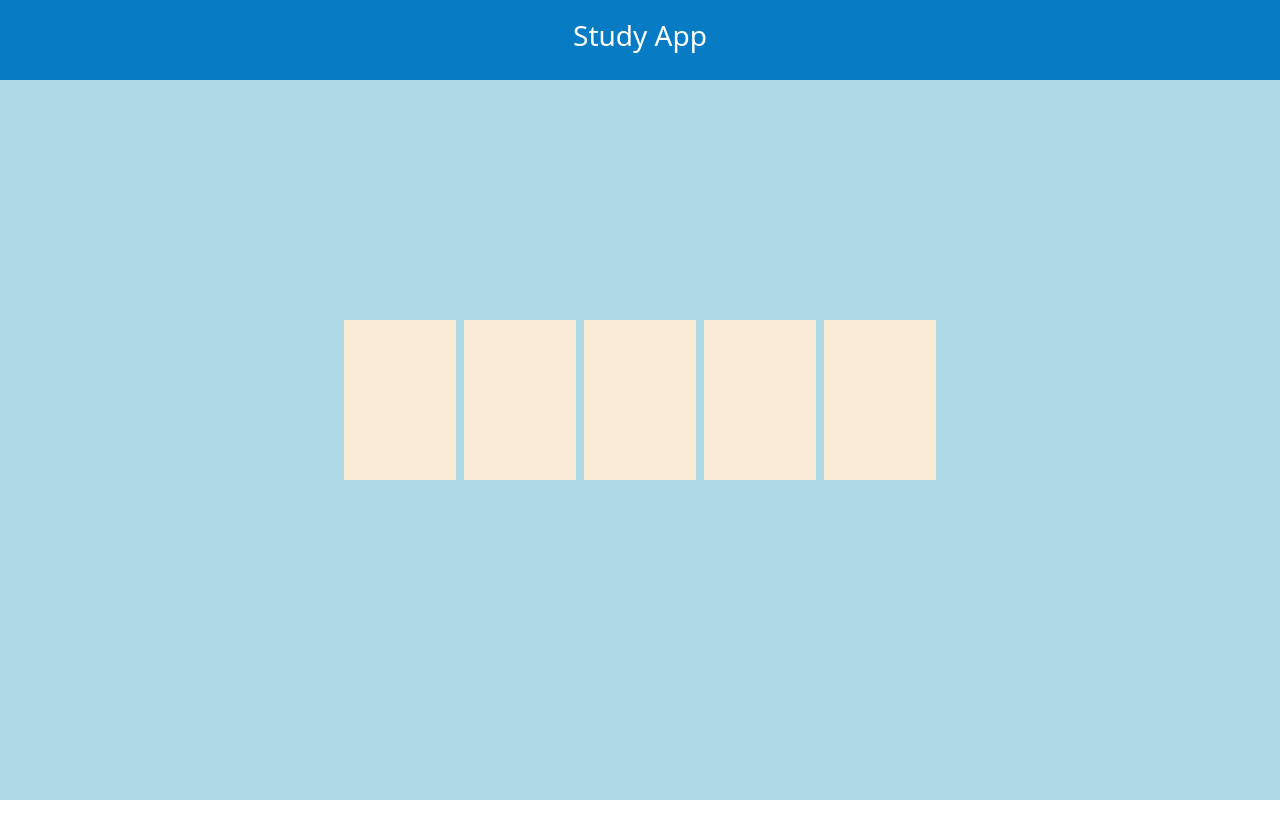
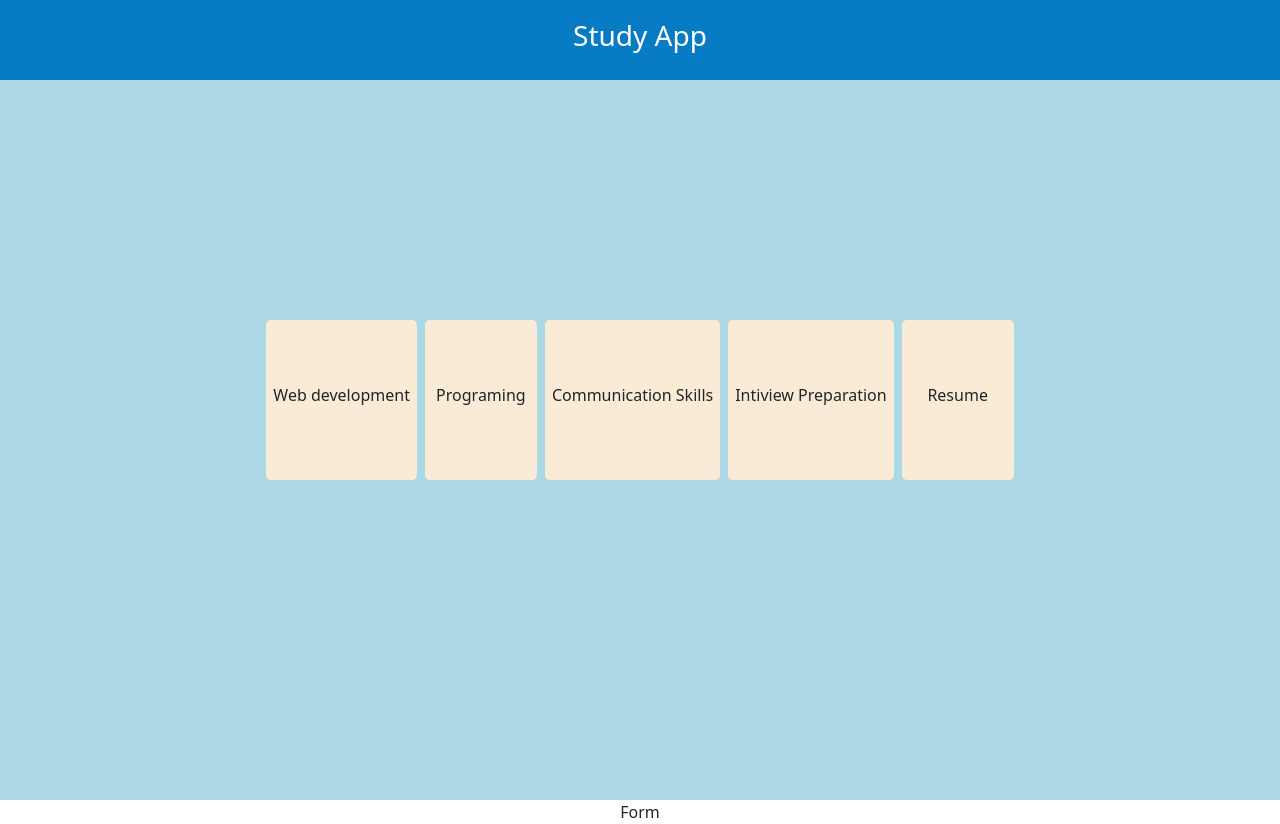
Before and after one commit to anithaeee/todolist-app, a React (Create React App) app: page / in a window 1280 px wide. Before the commit the page ends 800 px from the top, so only its background shows below. Built offline with nearby package versions, Linux system fonts and the light colour scheme.

Commit message:
git commit

```diff
--- a/src/App.js
+++ b/src/App.js
@@ -3,13 +3,15 @@ import './App.css';
 import '../src/Todoapp/todoapp.css';
 import Todoapp from './Todoapp/Todoapp.js';
 import Header from '../src/Header/Header.js';
+import Form from '../src/Form/Form'
+
 function App() {
   return (
     <div className="App">
       <>
       <Header />
       <Todoapp />
-
+      <Form />
       </>
     </div>
   );
--- /dev/null
+++ b/src/Form/Form.js
@@ -0,0 +1,9 @@
+import React from 'react'
+import './Form.css';
+const Form = () => {
+  return (
+    <div>Form</div>
+  )
+}
+
+export default Form;
--- a/src/Todoapp/Todoapp.css
+++ b/src/Todoapp/Todoapp.css
@@ -21,10 +21,18 @@
   flex-direction: row;
 }
 .Tile1 {
-  font-display: flex;
+  display: flex;
   align-items: center;
   justify-content: center;
   min-height: 10rem;
   min-width: 7rem;
   background-color: antiquewhite;
+  border-radius: 5px;
+  padding-inline: 7px;
 }
+.container1:hover{
+  background-color: aqua;
+}
+.Tile1:hover {
+  background-color: aquamarine;
+}
--- a/src/Todoapp/Todoapp.js
+++ b/src/Todoapp/Todoapp.js
@@ -8,18 +8,23 @@ const Todoapp = () => {
   return (
     <div className="container1">
       <div className="Tile1">
+        <h6>Web development</h6>
       </div>
       <div style={{width:"8px"}}></div>
       <div className="Tile1">
+        <h6>Programing</h6>
       </div>
       <div style={{width:"8px"}}></div>
       <div className="Tile1">
+        <h6>Communication Skills</h6>
       </div>
       <div style={{width:"8px"}}></div>
       <div className="Tile1">
+        <h6>Intiview Preparation</h6>
       </div>
       <div style={{width:"8px"}}></div>
       <div className="Tile1">
+        <h6>Resume</h6>
       </div>
      </div>
   )
```
Also changed, not shown: src/Form/Form.css (added).
